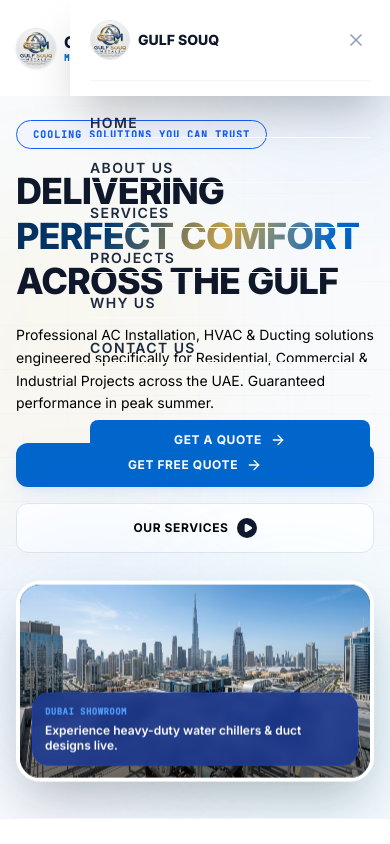
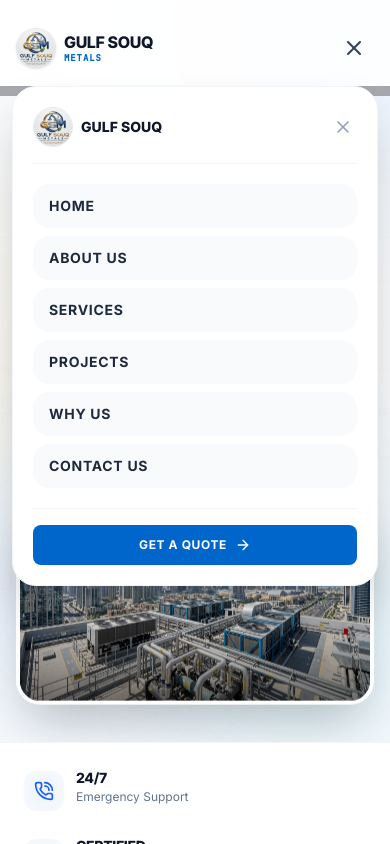
Before and after one commit to manalk14322-max/gulf-souq-metals, a React (Vite) app: page / in a window 390 px wide. Both pictures are taken after a click on the button 354 px from the left and 48 px from the top of the page. Shown: the top 844 px of the page. Built offline with nearby package versions, Linux system fonts and the light colour scheme.

Commit message:
Fix mobile responsive layout issues

```diff
--- a/src/components/BrandsSection.tsx
+++ b/src/components/BrandsSection.tsx
@@ -7,7 +7,7 @@ import { BRANDS } from '../data';
 
 export default function BrandsSection() {
   return (
-    <section className="bg-slate-50 py-10 border-y border-slate-100 overflow-hidden relative" id="brands-ticker-bar">
+    <section className="bg-slate-50 py-8 sm:py-10 border-y border-slate-100 overflow-hidden relative" id="brands-ticker-bar">
 
       {/* Title */}
       <div className="max-w-7xl mx-auto px-4 text-center mb-6">
@@ -16,11 +16,21 @@ export default function BrandsSection() {
         </p>
       </div>
 
+      <div className="grid grid-cols-2 gap-4 px-4 sm:hidden">
+        {BRANDS.slice(0, 6).map((brand) => (
+          <div key={brand.name} className="rounded-xl bg-white border border-slate-100 px-3 py-3 text-center shadow-sm">
+            <span className="text-[11px] font-black uppercase tracking-wider text-slate-700">
+              {brand.name}
+            </span>
+          </div>
+        ))}
+      </div>
+
       {/* Infinite loop marquee simulator */}
-      <div className="relative flex overflow-x-hidden">
+      <div className="relative hidden sm:flex overflow-x-hidden">
 
         {/* Row wrapper */}
-        <div className="flex gap-16 md:gap-24 items-center animate-marquee whitespace-nowrap py-2 shrink-0">
+        <div className="flex gap-12 md:gap-24 items-center animate-marquee whitespace-nowrap py-2 shrink-0">
           {BRANDS.map((brand, idx) => (
             <div
               key={idx}
@@ -45,7 +55,7 @@ export default function BrandsSection() {
         </div>
 
         {/* Second duplicated row wrapper to ensure full screen width without breaks */}
-        <div className="flex gap-16 md:gap-24 items-center animate-marquee whitespace-nowrap py-2 shrink-0 ml-16 md:ml-24" aria-hidden="true">
+        <div className="flex gap-12 md:gap-24 items-center animate-marquee whitespace-nowrap py-2 shrink-0 ml-12 md:ml-24" aria-hidden="true">
           {BRANDS.map((brand, idx) => (
             <div
               key={`dup-${idx}`}
--- a/src/components/Hero.tsx
+++ b/src/components/Hero.tsx
@@ -35,7 +35,7 @@ export default function Hero({ onOpenQuote }: HeroProps) {
   ];
 
   return (
-    <section id="home" className="metal-grid relative pt-22 sm:pt-24 lg:pt-28 bg-slate-50 overflow-hidden">
+    <section id="home" className="metal-grid relative pt-24 sm:pt-24 lg:pt-28 bg-slate-50 overflow-hidden">
       <div className="hero-ambient absolute -top-28 -right-20 w-72 h-72 bg-blue-500/15 rounded-full blur-3xl pointer-events-none" />
       <div className="hero-ambient absolute top-48 -left-24 w-80 h-80 bg-amber-400/10 rounded-full blur-3xl pointer-events-none" style={{ animationDelay: '1.4s' }} />
 
@@ -44,25 +44,25 @@ export default function Hero({ onOpenQuote }: HeroProps) {
         <div className="grid grid-cols-1 lg:grid-cols-12 gap-8 lg:gap-12 items-center py-8 sm:py-12 lg:py-20">
 
           {/* Left Column (Copy content) */}
-          <div className="lg:col-span-6 space-y-5 sm:space-y-6 lg:space-y-8 animate-fadeIn text-left">
-            <span className="text-[10px] sm:text-xs font-mono font-black uppercase tracking-widest text-blue-600 bg-blue-50/80 px-4 py-1.5 rounded-full border border-blue-105 inline-block">
+          <div className="lg:col-span-6 space-y-4 sm:space-y-6 lg:space-y-8 animate-fadeIn text-left">
+            <span className="max-w-full text-[8px] min-[360px]:text-[10px] sm:text-xs font-mono font-black uppercase tracking-wider sm:tracking-widest text-blue-600 bg-blue-50/80 px-3 sm:px-4 py-1.5 rounded-full border border-blue-105 inline-flex text-center leading-tight">
               COOLING SOLUTIONS YOU CAN TRUST
             </span>
 
-            <h1 className="text-3xl min-[380px]:text-4xl sm:text-5xl lg:text-6xl font-black text-slate-905 tracking-tight leading-tight uppercase font-sans">
+            <h1 className="text-[26px] min-[360px]:text-3xl min-[420px]:text-4xl sm:text-5xl lg:text-6xl font-black text-slate-905 tracking-tight leading-[1.02] sm:leading-tight uppercase font-sans">
               Delivering <br />
               <span className="shine-text">Perfect Comfort</span> <br />
               Across the Gulf
             </h1>
 
-            <p className="text-slate-650 text-sm sm:text-md max-w-lg leading-relaxed font-sans">
+            <p className="text-slate-650 text-xs min-[420px]:text-sm sm:text-md max-w-lg leading-relaxed font-sans">
               Professional AC Installation, HVAC & Ducting solutions engineered specifically for Residential, Commercial & Industrial Projects across the UAE. Guaranteed performance in peak summer.
             </p>
 
-            <div className="flex flex-col sm:flex-row items-stretch sm:items-center gap-4 pt-2">
+            <div className="flex flex-col sm:flex-row items-stretch sm:items-center gap-3 sm:gap-4 pt-1 sm:pt-2">
               <button
                 onClick={onOpenQuote}
-                className="premium-button px-6 py-3.5 bg-blue-650 hover:bg-blue-700 text-white font-sans font-bold text-xs uppercase tracking-wider rounded-xl flex items-center justify-center gap-2 shadow-lg shadow-blue-500/10 cursor-pointer"
+                className="premium-button px-5 sm:px-6 py-3 sm:py-3.5 bg-blue-650 hover:bg-blue-700 text-white font-sans font-bold text-[10px] sm:text-xs uppercase tracking-wider rounded-xl flex items-center justify-center gap-2 shadow-lg shadow-blue-500/10 cursor-pointer"
                 id="hero-free-quote-btn"
               >
                 Get Free Quote <ArrowRight className="w-4 h-4" />
@@ -70,7 +70,7 @@ export default function Hero({ onOpenQuote }: HeroProps) {
 
               <a
                 href="#/services"
-                className="premium-button px-6 py-3.5 bg-white hover:bg-slate-50 border border-slate-200 text-slate-805 font-sans font-bold text-xs uppercase tracking-wider rounded-xl flex items-center justify-center gap-2 transition-all"
+                className="premium-button px-5 sm:px-6 py-3 sm:py-3.5 bg-white hover:bg-slate-50 border border-slate-200 text-slate-805 font-sans font-bold text-[10px] sm:text-xs uppercase tracking-wider rounded-xl flex items-center justify-center gap-2 transition-all"
                 id="hero-services-scroll-btn"
               >
                 Our Services <div className="w-5 h-5 bg-slate-900 text-white rounded-full flex items-center justify-center shrink-0"><Play className="w-2.5 h-2.5 fill-white text-white ml-0.5" /></div>
@@ -93,9 +93,9 @@ export default function Hero({ onOpenQuote }: HeroProps) {
               <div className="absolute inset-0 bg-gradient-to-t from-black/50 via-transparent to-transparent pointer-events-none" />
 
               {/* Badge Overlay */}
-              <div className="absolute bottom-3 left-3 right-3 sm:bottom-6 sm:left-6 sm:right-auto bg-blue-900/90 text-white p-3 sm:p-4 rounded-2xl border border-blue-800 backdrop-blur-xs sm:max-w-[240px] shadow-lg">
+              <div className="static sm:absolute sm:bottom-6 sm:left-6 sm:right-auto m-3 sm:m-0 bg-blue-900/90 text-white p-3 sm:p-4 rounded-2xl border border-blue-800 backdrop-blur-xs sm:max-w-[240px] shadow-lg">
                 <span className="text-[9px] font-bold font-mono tracking-wider uppercase text-blue-400 block mb-1">Dubai Showroom</span>
-                <p className="text-xs font-semibold leading-tight text-white block">Experience heavy-duty water chillers & duct designs live.</p>
+                <p className="text-[10px] sm:text-xs font-semibold leading-tight text-white block">Experience heavy-duty water chillers & duct designs live.</p>
               </div>
             </div>
 
--- a/src/components/Navbar.tsx
+++ b/src/components/Navbar.tsx
@@ -25,6 +25,13 @@ export default function Navbar({ onOpenQuote }: NavbarProps) {
     window.addEventListener('scroll', handleScroll);
     return () => window.removeEventListener('scroll', handleScroll);
   }, []);
+
+  useEffect(() => {
+    document.body.style.overflow = isOpen ? 'hidden' : '';
+    return () => {
+      document.body.style.overflow = '';
+    };
+  }, [isOpen]);
 
   const navLinks = [
     { label: 'Home', href: '#/' },
@@ -96,7 +103,7 @@ export default function Navbar({ onOpenQuote }: NavbarProps) {
             <button
               onClick={() => setIsOpen(!isOpen)}
               className="inline-flex items-center justify-center p-2 rounded-md text-slate-700 hover:text-slate-900 hover:bg-slate-100 transition-colors cursor-pointer"
-              aria-expanded="false"
+              aria-expanded={isOpen}
               id="mobile-menu-toggle-btn"
             >
               {isOpen ? <X className="w-6 h-6" /> : <Menu className="w-6 h-6" />}
@@ -107,13 +114,21 @@ export default function Navbar({ onOpenQuote }: NavbarProps) {
       </div>
 
       {/* Mobile Drawer menu */}
+      <button
+        type="button"
+        aria-label="Close menu backdrop"
+        onClick={() => setIsOpen(false)}
+        className={`lg:hidden fixed inset-0 top-[86px] z-40 bg-slate-950/35 backdrop-blur-[2px] transition-opacity duration-300 ${
+          isOpen ? 'opacity-100 pointer-events-auto' : 'opacity-0 pointer-events-none'
+        }`}
+      />
       <div
-        className={`lg:hidden fixed inset-y-0 right-0 z-50 w-[86vw] max-w-xs bg-white shadow-2xl p-5 sm:p-6 transition-transform duration-350 ease-in-out ${
-          isOpen ? 'translate-x-0' : 'translate-x-full'
+        className={`lg:hidden fixed left-3 right-3 top-[86px] z-50 rounded-3xl bg-white shadow-2xl border border-slate-100 p-5 transition-all duration-300 ease-out ${
+          isOpen ? 'translate-y-0 opacity-100 pointer-events-auto' : '-translate-y-5 opacity-0 pointer-events-none'
         }`}
         id="mobile-drawer-menu"
       >
-        <div className="flex items-center justify-between border-b border-slate-100 pb-5">
+        <div className="flex items-center justify-between border-b border-slate-100 pb-4">
           <div className="flex items-center gap-2">
             <div className="premium-logo w-10 h-10 rounded-full bg-white border border-slate-200 overflow-hidden flex items-center justify-center">
               <img
@@ -133,20 +148,20 @@ export default function Navbar({ onOpenQuote }: NavbarProps) {
           </button>
         </div>
 
-        <div className="py-8 flex flex-col gap-5">
+        <div className="py-5 grid grid-cols-1 gap-2">
           {navLinks.map((link, idx) => (
             <a
               key={idx}
               href={link.href}
               onClick={() => setIsOpen(false)}
-              className="text-sm font-semibold text-slate-800 hover:text-blue-600 uppercase tracking-widest pb-1 border-b border-slate-50"
+              className="rounded-2xl bg-slate-50 px-4 py-3 text-sm font-bold text-slate-800 hover:bg-blue-50 hover:text-blue-650 uppercase tracking-wider transition-colors"
             >
               {link.label}
             </a>
           ))}
         </div>
 
-        <div className="pt-6 border-t border-slate-100">
+        <div className="pt-4 border-t border-slate-100">
           <button
             onClick={() => {
               setIsOpen(false);
```
